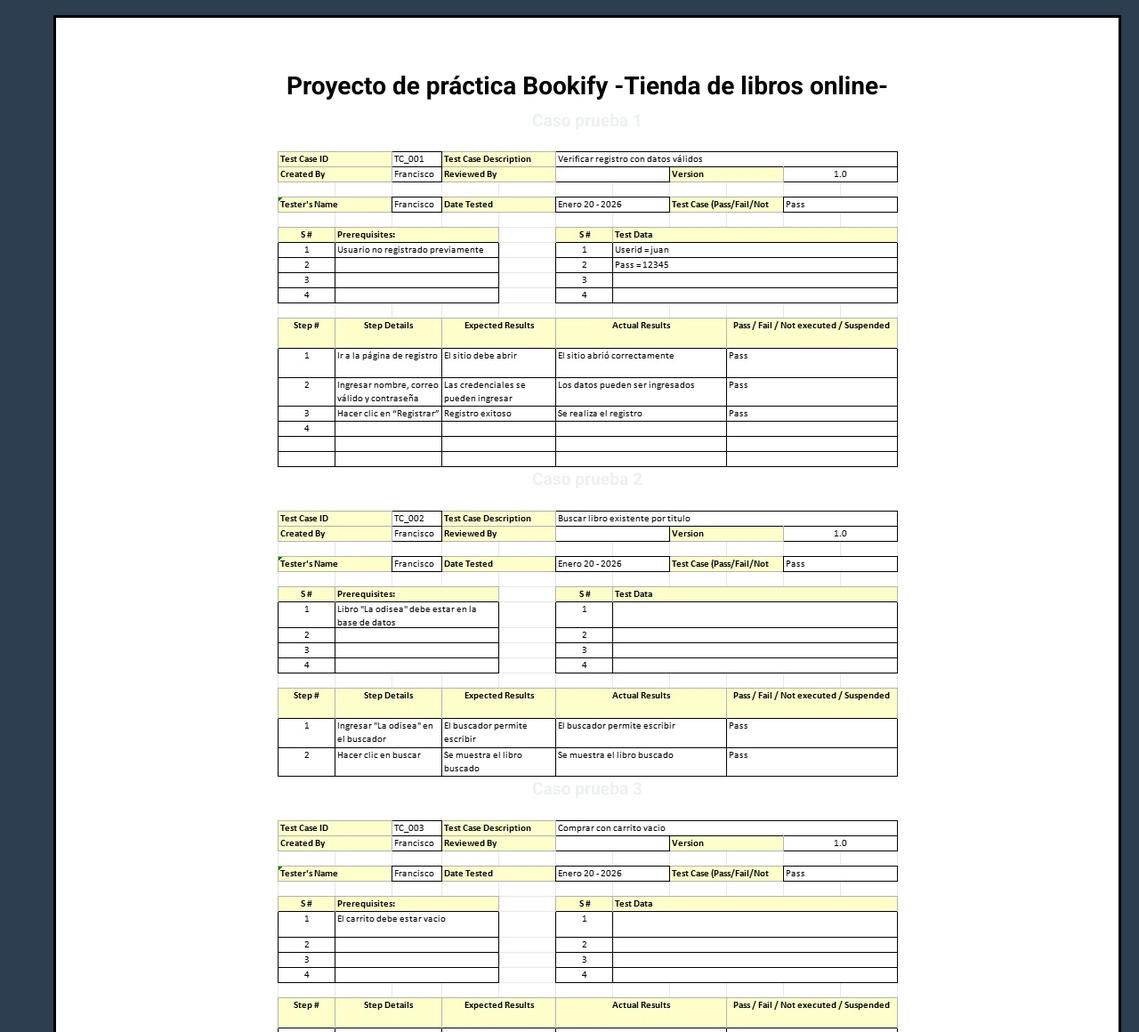
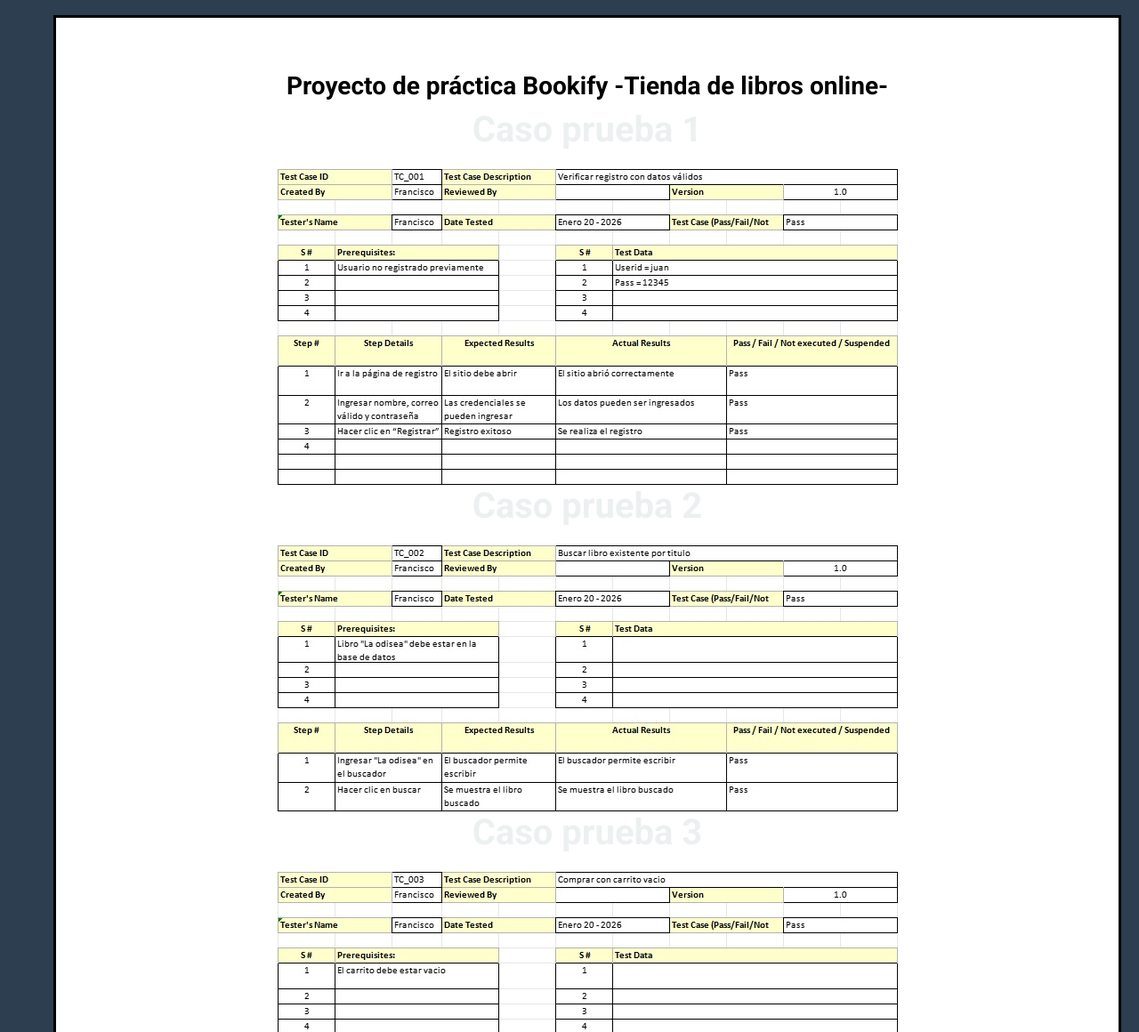
Before and after one commit to pachomp/challenge-one-portafolio-latam, a plain HTML site: page index.html in a window 1280 px wide. Shown: the part 3331-4491 px from the top of the page at 89% size. Drawn offline with nearby package versions, Linux system fonts and the light colour scheme.

Commit message:
Update index.html

```diff
--- a/index.html
+++ b/index.html
@@ -97,11 +97,11 @@
       <li class="experiencia__elemento">
           <div>
               <h3 class="experiencia__nombre">Proyecto de práctica Bookify -Tienda de libros online- </h3>
-              <p>Caso prueba 1</p>
+              <h2>Caso prueba 1</h2>
               <img class="experiencia__CP1" src="/imagenes/CP1.jpg" alt="ImagenCP1">
-              <p>Caso prueba 2</p>
+              <h2>Caso prueba 2</h2>
               <img class="experiencia__CP2" src="/imagenes/CP2.jpg" alt="ImagenCP2">
-              <p>Caso prueba 3</p>
+              <h2>Caso prueba 3</h2>
               <img class="experiencia__CP3" src="/imagenes/CP3.jpg" alt="ImagenCP3">
           </div>
       </li>
```
